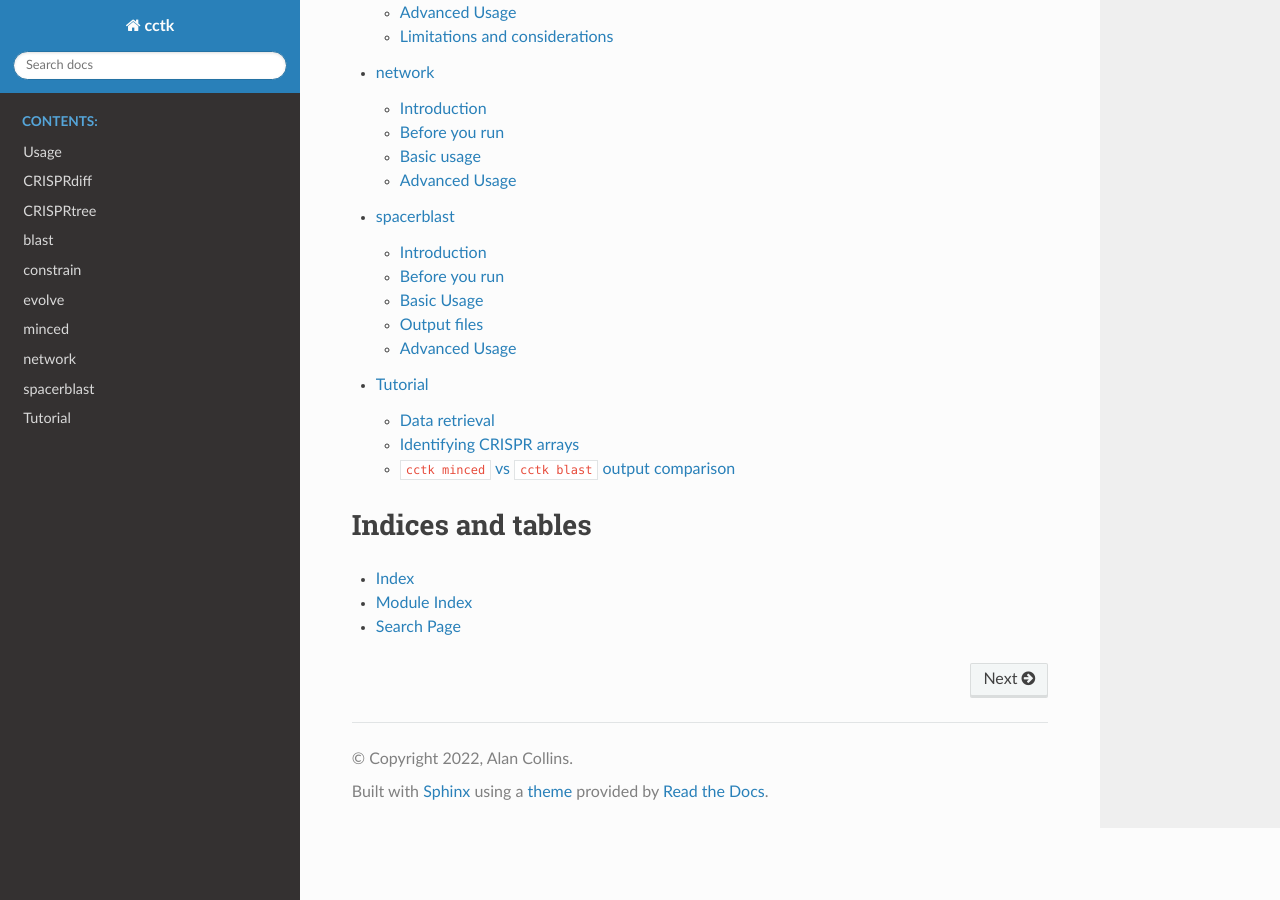
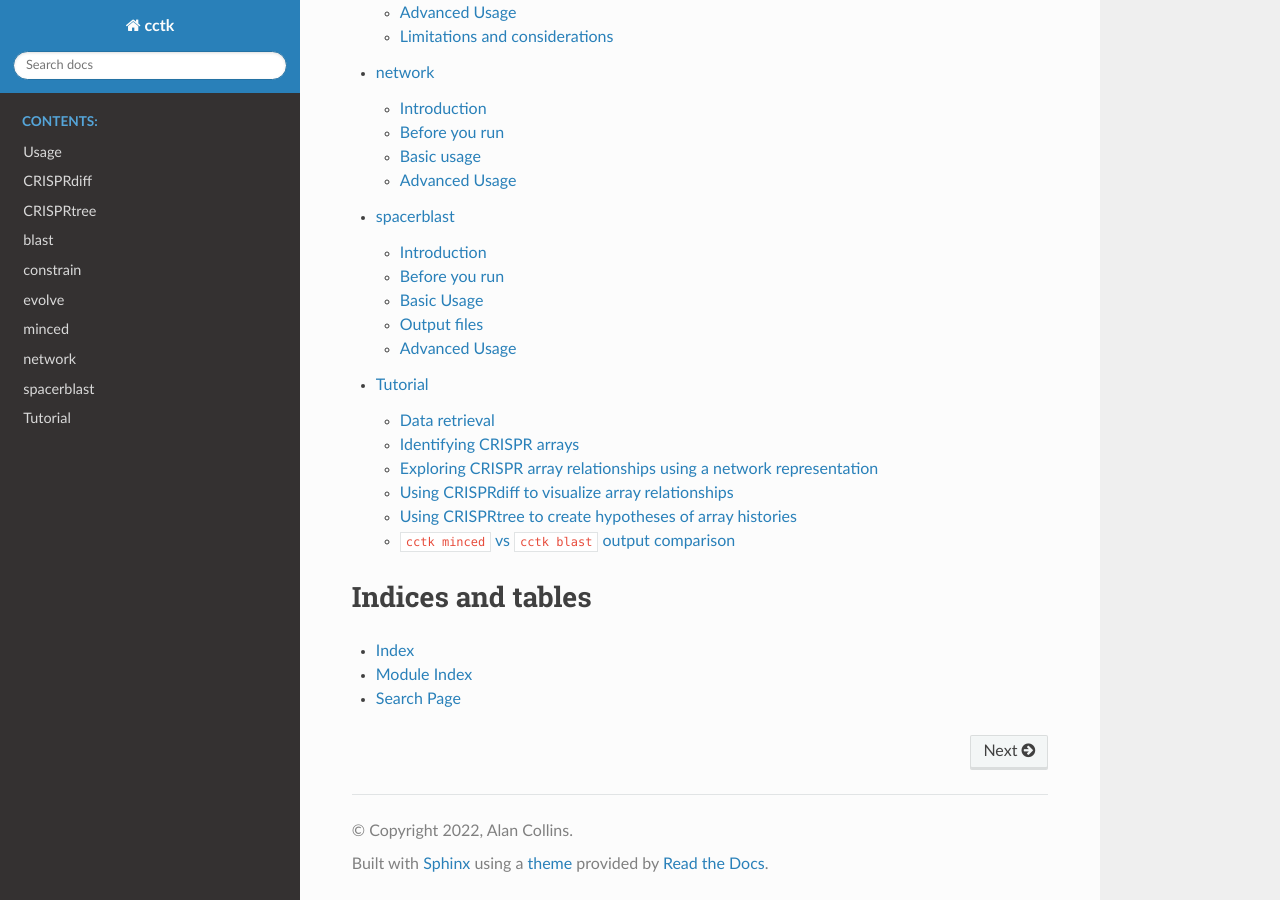
Before and after one commit to Alan-Collins/CRISPR_comparison_toolkit, a Sphinx documentation site: the page built from docs/source/index.rst, in a window 1280 px wide and 900 px high, scrolled down 1555 px. Built offline with Sphinx 7.4.7 and the Read the Docs theme 2.0.0, drawn with Linux system fonts in a browser that asks for light colours; some of the changed lines change nothing that is shown.

Commit message:
write diffplot section

```diff
--- a/docs/source/content/tutorial.rst
+++ b/docs/source/content/tutorial.rst
@@ -329,7 +329,7 @@
 .. _network-tutorial:
 
 Exploring CRISPR array relationships using a network representation
-"""""""""""""""""""""""""""""""""""""""""""""""""""""""""""""""""""
+^^^^^^^^^^^^^^^^^^^^^^^^^^^^^^^^^^^^^^^^^^^^^^^^^^^^^^^^^^^^^^^^^^^
 
 Now that we have predicted CRISPR arrays in the example assemblies, we can begin to explore the relationships between these arrays. We will first visualize array relationships as a network to see how arrays in this dataset are related on a broad scale, and then we will explore more closely the relationships between a small number of arrays. In the following example, we will use `Cytoscape <https://cytoscape.org/>`_ to visualize our array relationship network and will work with the data we generated using ``cctk minced``. We will refer to arrays within the network representation as "nodes" and the relationship between two arrays as an "edge".
 
@@ -346,7 +346,10 @@
 .. _diffplot-tutorial:
 
 Using CRISPRdiff to visualize array relationships
-"""""""""""""""""""""""""""""""""""""""""""""""""
+^^^^^^^^^^^^^^^^^^^^^^^^^^^^^^^^^^^^^^^^^^^^^^^^^
+
+Introduction
+""""""""""""
 
 `CRISPRdiff <crisprdiff.html>`_ can be used to quickly and easily identify the spacers that are shared and distinct between CRISPR arrays. Here we will use it to visualise the three clusters of arrays that we saw in the :ref:`network-tutorial`. For this example we will create a directory within our Minced_CRISPRs/ directory and save plots at that location.
 
@@ -355,6 +358,9 @@
 .. code-block:: shell
 
 	Minced_CRISPRs$ mkdir Plots
+
+Left cluster
+""""""""""""
 
 First let's look at the left-most cluster in which all arrays have a low level of similarity to one another.
 
@@ -370,11 +376,21 @@
 
 Other interesting relationships are also clear. For example, Arrays 2 and 17 share a black spacer (-5 in array 7, -4 in array 4), which is surrounded on both sides by spacers that are not shared between these two arrays. Some possible explanations for this pattern of spacer sharing will be discussed below in the :ref:`tree-tutorial` section.
 
+Middle cluster
+""""""""""""""
+
 .. code-block:: shell
 
 	Minced_CRISPRs$ cctk CRISPRdiff -a PROCESSED/Array_IDs.txt -o Plots/middle_cluster.png 5 12 20 21
 
 .. image:: images/diff_tutorial_middle.png
+
+The middle cluster of arrays have darker edges in the network representation, indicating more shared spacers between arrays. The diffplot shown about makes this relationship clear. Many spacers are shared between all four arrays, with unique spacers only found in a single array (12).
+
+The lines drawn between shared spacers in adjacently plotted arrays help to identify spacers that are shared between arrays, but they also help to highlight spacers that are present in one array and missing in another. For example, arrays 12 and 21 share several spacers, but multiple regions in each array is missing in the other. This can be readily picked out by scanning across the lines between them and noticing regions where lines are missing or the angle of the lines changes.
+
+Right cluster
+"""""""""""""
 
 .. code-block:: shell
 
@@ -382,13 +398,24 @@
 
 .. image:: images/diff_tutorial_right.png
 
+The arrays in the right cluster are also highly related. Of note in this cluster is the presence of a duplicated spacer in array 15. This is readily identified in the diffplot as the corresponding spacer in the two adjacently plotted arrays are connected to both copies of the spacer in array 15, leading to a V or A shape formed by the lines connecting shared spacers between arrays.
+
 
 .. _tree-tutorial:
 
 Using CRISPRtree to create hypotheses of array histories
-""""""""""""""""""""""""""""""""""""""""""""""""""""""""
+^^^^^^^^^^^^^^^^^^^^^^^^^^^^^^^^^^^^^^^^^^^^^^^^^^^^^^^^
 
-.. image:: images/tree_tutorial_left.png
+Representing array relationships as a network allows you to quickly assess how similar a group of arrays are. Visualizing a cluster of arrays using ``cctk CRISPRdiff`` allows you to further assess which spacers are shared or different, and where the differences between arrays are located. However, it
+
+To analyse the left cluster using ``cctk CRISPRtree`` we will use the following command. Logging outputs are sent to stderr which we will direct to to a file for now .
+
+.. code-block:: shell
+
+	Minced_CRISPRs$ cctk CRISPRtree -a PROCESSED/Array_IDs.txt -o Plots/tree_left_cluster --branch-support 2 6 11 17 18 2>tree_left_cluster.log
+	(((2:16.0,17:83.0)Anc_d:3.0[32],6:56.0)Anc_c:1.0[96],18:15.0,11:14.0)Anc_b:0.0
+
+.. image:: images/tutorial_tree_left_cluster.png
 
 
 .. _minced-blast-comp:
```
